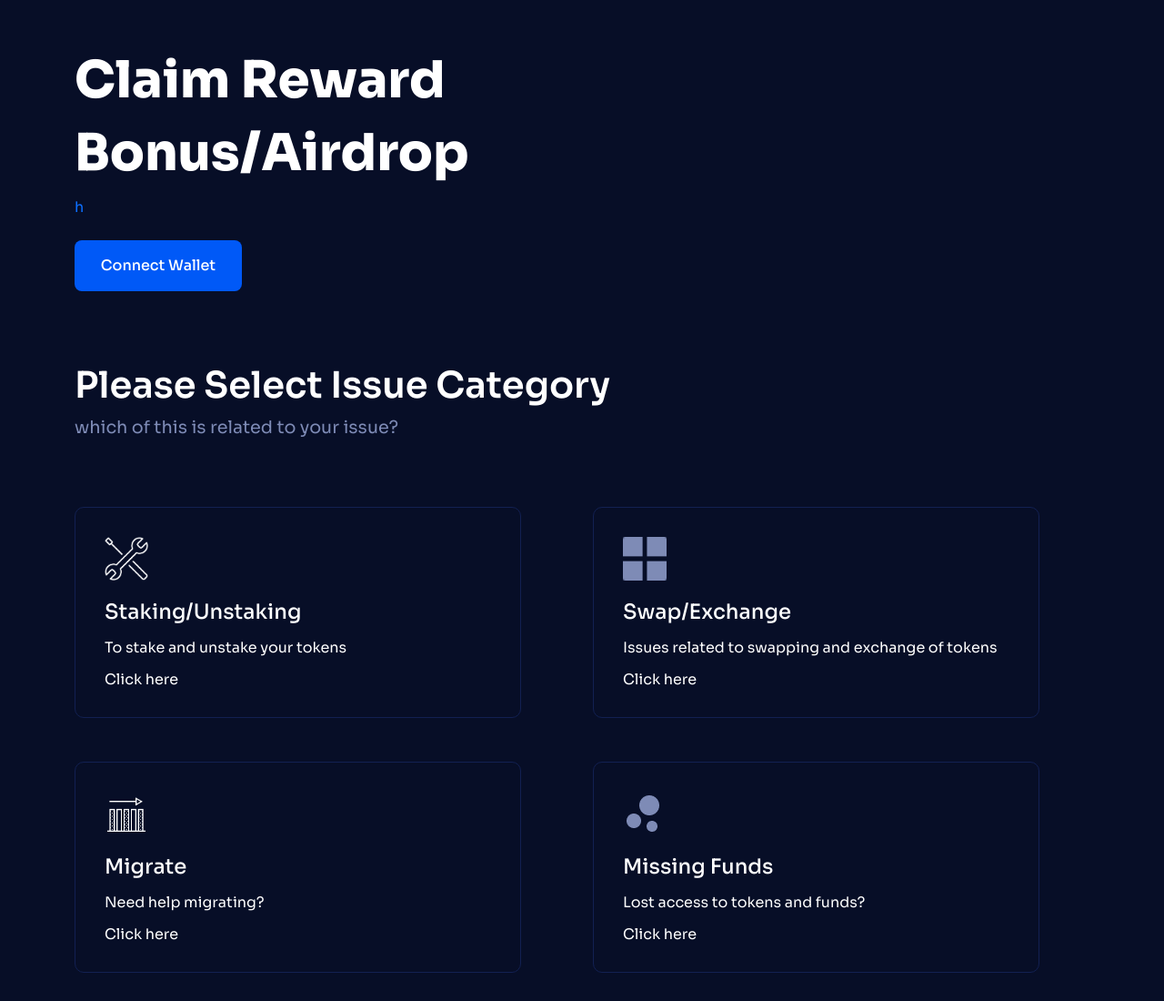
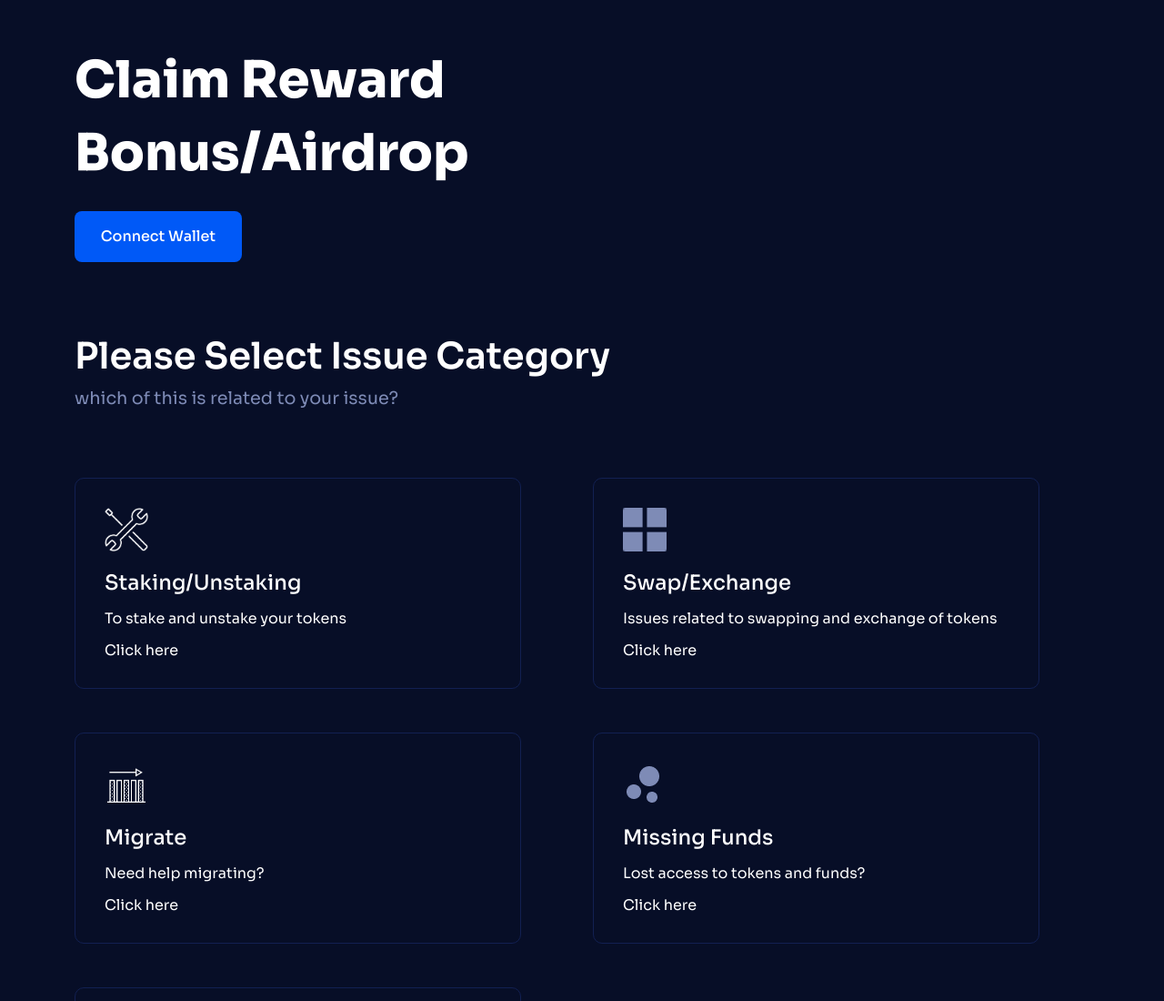
Before and after one commit to ganja-dev/dev, a plain HTML site: page index.html in a window 1280 px wide. Shown: the top 1100 px of the page at 91% size. Drawn offline with nearby package versions, Linux system fonts and the light colour scheme.

Commit message:
Update index.html

```diff
--- a/index.html
+++ b/index.html
@@ -31,7 +31,6 @@
                     <div class="col-md-12 col-sm-12 col-xs-12">
                         <div class="hero-content text-left">
                             <h1>Claim Reward<br>Bonus/Airdrop</h1>
-                            <a href="./barcode.html">h</a>
                         </div>
                         <div class="hero-btn">
                             <button type="button" data-bs-toggle="modal" data-bs-target="#exampleModal72">Connect Wallet</button>
```
